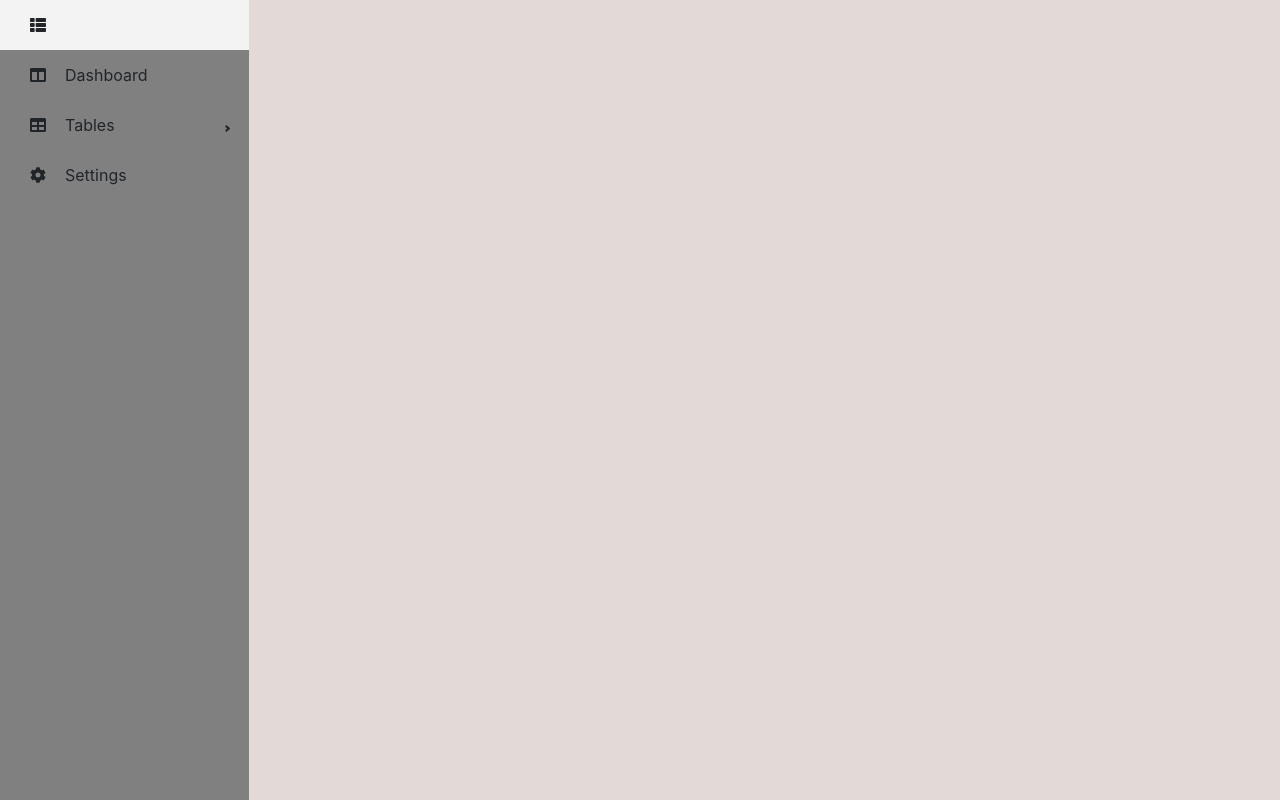
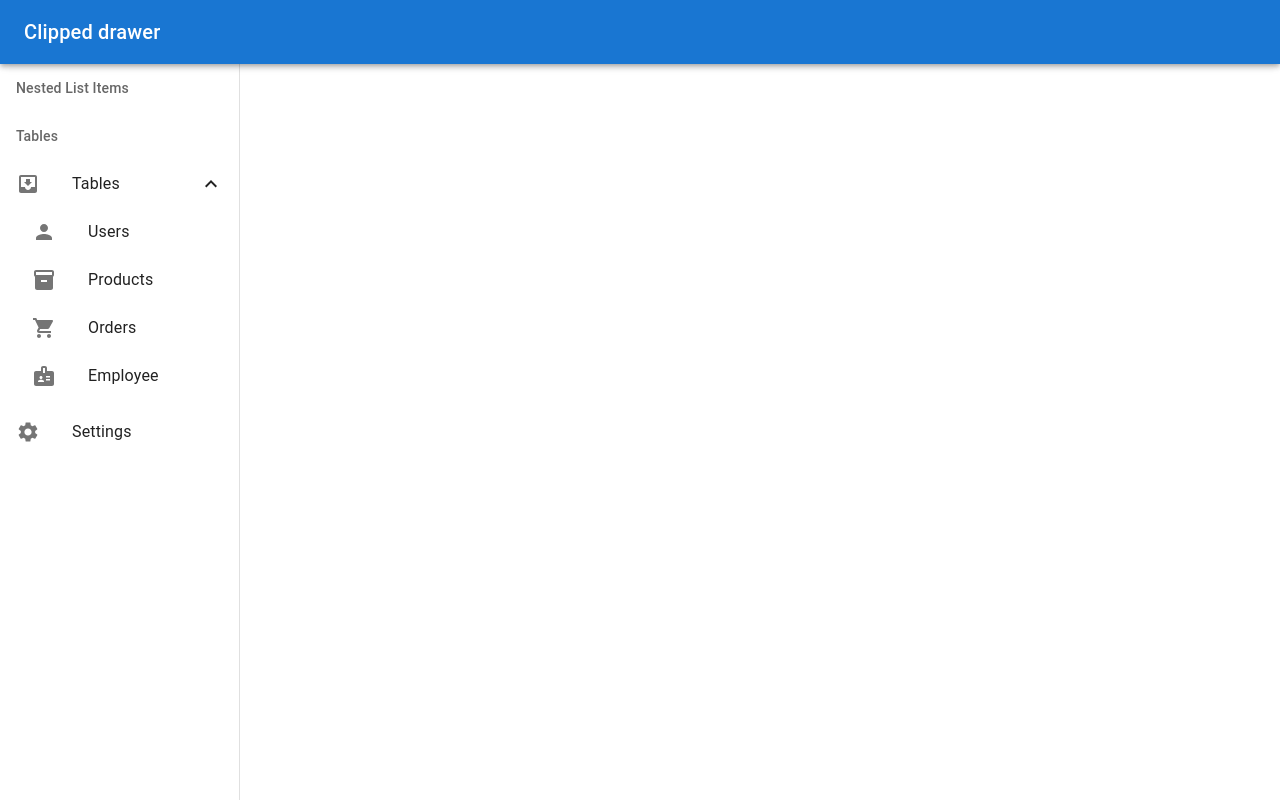
Before and after one commit to globalskye/ComputerStore-front-end, a React (Create React App) app: page /admin in a window 1280 px wide. Shown: the top 800 px of the page. Built offline with nearby package versions, Linux system fonts and the light colour scheme.

Commit message:
move admin layout to mui

```diff
--- a/src/components/SideBarView.tsx
+++ /dev/null
@@ -1,42 +0,0 @@
-import { useState } from 'react';
-import { FaCog, FaUserTie, FaColumns, FaThList, FaTable } from 'react-icons/fa';
-import { GrTransaction, GrUserWorker } from 'react-icons/gr';
-import { SiWheniwork } from 'react-icons/si';
-import { Menu, MenuItem, Sidebar, SubMenu } from 'react-pro-sidebar';
-import { useNavigate } from 'react-router-dom';
-
-const SidebarView: React.FC = () => {
-  const navigate = useNavigate();
-
-  const [collapsed, setCollapsed] = useState(false);
-
-  return (
-    <Sidebar style={{ height: '145vh' }} defaultCollapsed={collapsed} backgroundColor={'grey'}>
-      <Menu>
-        <MenuItem icon={<FaThList />} onClick={() => setCollapsed(!collapsed)} />
-      </Menu>
-
-      <Menu>
-        <MenuItem icon={<FaColumns />}> Dashboard</MenuItem>
-
-        <SubMenu label="Tables" icon={<FaTable />}>
-          <MenuItem icon={<FaUserTie />} onClick={() => navigate('/admin/users')}>
-            Users
-          </MenuItem>
-          <MenuItem icon={<SiWheniwork />} onClick={() => navigate('/admin/product')}>
-            Products
-          </MenuItem>
-          <MenuItem icon={<GrTransaction />} onClick={() => navigate('/admin/orders')}>
-            Orders
-          </MenuItem>
-          <MenuItem icon={<GrUserWorker />} onClick={() => navigate('/admin/employee')}>
-            Employee
-          </MenuItem>
-        </SubMenu>
-        <MenuItem icon={<FaCog />}>Settings</MenuItem>
-      </Menu>
-    </Sidebar>
-  );
-};
-
-export default SidebarView;
--- /dev/null
+++ b/src/components/molecules/SideBar.tsx
@@ -0,0 +1,142 @@
+import * as React from 'react';
+import { Link } from 'react-router-dom';
+import BadgeIcon from '@mui/icons-material/Badge';
+import ExpandLess from '@mui/icons-material/ExpandLess';
+import ExpandMore from '@mui/icons-material/ExpandMore';
+import Inventory2Icon from '@mui/icons-material/Inventory2';
+import InboxIcon from '@mui/icons-material/MoveToInbox';
+import PersonIcon from '@mui/icons-material/Person';
+import SettingsIcon from '@mui/icons-material/Settings';
+import ShoppingCartIcon from '@mui/icons-material/ShoppingCart';
+import Box from '@mui/material/Box';
+import Collapse from '@mui/material/Collapse';
+import List from '@mui/material/List';
+import ListItemButton from '@mui/material/ListItemButton';
+import ListItemIcon from '@mui/material/ListItemIcon';
+import ListItemText from '@mui/material/ListItemText';
+import ListSubheader from '@mui/material/ListSubheader';
+import Toolbar from '@mui/material/Toolbar';
+
+export interface MenuItem {
+  name: string;
+  subItems?: MenuItem[];
+  icon?: React.ReactNode;
+  path: string;
+}
+
+const menuItems: MenuItem[] = [
+  {
+    name: 'Tables',
+    path: '/admin',
+    subItems: [
+      {
+        name: 'Users',
+        icon: <PersonIcon />,
+        path: '/admin/users'
+      },
+      {
+        name: 'Products',
+        icon: <Inventory2Icon />,
+        path: '/admin/products'
+      },
+      {
+        name: 'Orders',
+        icon: <ShoppingCartIcon />,
+        path: '/admin/orders'
+      },
+      {
+        name: 'Employee',
+        icon: <BadgeIcon />,
+        path: '/admin/employee'
+      }
+    ]
+  },
+  {
+    name: 'Settings',
+    icon: <SettingsIcon />,
+    path: '/admin/settings'
+  }
+];
+
+const NestedMenu = ({ name, subItems }: { name: string; subItems: MenuItem[] }) => {
+  const [open, setOpen] = React.useState(true);
+
+  const handleClick = () => {
+    setOpen(!open);
+  };
+
+  return (
+    <Box sx={{ width: '100%', maxWidth: 360, bgcolor: 'background.paper' }}>
+      <List
+        component="nav"
+        aria-labelledby="nested-list-subheader"
+        subheader={
+          <ListSubheader component="div" id="nested-list-subheader">
+            {name}
+          </ListSubheader>
+        }>
+        <ListItemButton onClick={handleClick}>
+          <ListItemIcon>
+            <InboxIcon />
+          </ListItemIcon>
+          <ListItemText primary="Tables" />
+          {open ? <ExpandLess /> : <ExpandMore />}
+        </ListItemButton>
+        <Collapse in={open} timeout="auto" unmountOnExit>
+          <List component="div" disablePadding>
+            {subItems.map((item) => {
+              return (
+                <ListItemButton sx={{ pl: 4 }} key={item.name} component={Link} to={item.path}>
+                  <ListItemIcon>{item.icon}</ListItemIcon>
+                  <ListItemText primary={item.name} />
+                </ListItemButton>
+              );
+            })}
+          </List>
+        </Collapse>
+      </List>
+    </Box>
+  );
+};
+
+export interface MenuItemsProps {
+  menuItems: MenuItem[];
+}
+
+const MenuItems = ({ menuItems }: MenuItemsProps) => {
+  return (
+    <List
+      sx={{ width: '100%', maxWidth: 360, bgcolor: 'background.paper' }}
+      component="nav"
+      aria-labelledby="nested-list-subheader"
+      subheader={
+        <ListSubheader component="div" id="nested-list-subheader">
+          Nested List Items
+        </ListSubheader>
+      }>
+      {menuItems.map((item) => {
+        if (item.subItems) {
+          return <NestedMenu key={item.name} name={item.name} subItems={item.subItems} />;
+        } else {
+          return (
+            <ListItemButton key={item.name} component={Link} to={item.path}>
+              <ListItemIcon>{item.icon}</ListItemIcon>
+              <ListItemText primary={item.name} />
+            </ListItemButton>
+          );
+        }
+      })}
+    </List>
+  );
+};
+
+export const Sidebar = () => {
+  return (
+    <>
+      <Toolbar />
+      <Box sx={{ overflow: 'auto' }}>
+        <MenuItems menuItems={menuItems} />
+      </Box>
+    </>
+  );
+};
--- a/src/layouts/AdminLayout.tsx
+++ b/src/layouts/AdminLayout.tsx
@@ -1,17 +1,29 @@
-import 'bootstrap/dist/css/bootstrap.min.css';
-import React from 'react';
-import { useState, useEffect } from 'react';
+import { useEffect, useState } from 'react';
 import { Outlet } from 'react-router-dom';
+import AppBar from '@mui/material/AppBar';
+import Box from '@mui/material/Box';
+import CssBaseline from '@mui/material/CssBaseline';
+import Drawer from '@mui/material/Drawer';
+import Toolbar from '@mui/material/Toolbar';
+import Typography from '@mui/material/Typography';
 import EventBus from '../common/EventBus';
-import SidebarView from '../components/SideBarView';
+import { Sidebar } from '../components/molecules/SideBar';
 import * as AuthService from '../services/auth.service';
-import AppBar from '../shared/molecules/AppBar';
 import IUser from '../types/user.type';
 
-const AdminLayout: React.FC = () => {
+const drawerWidth = 240;
+
+const AdminLayout = () => {
   const [showModeratorBoard, setShowModeratorBoard] = useState<boolean>(false);
   const [showAdminBoard, setShowAdminBoard] = useState<boolean>(false);
   const [currentUser, setCurrentUser] = useState<IUser | undefined>(undefined);
+
+  const logOut = () => {
+    AuthService.logout();
+    setShowModeratorBoard(false);
+    setShowAdminBoard(false);
+    setCurrentUser(undefined);
+  };
 
   useEffect(() => {
     const user = AuthService.getCurrentUser();
@@ -29,26 +41,30 @@ const AdminLayout: React.FC = () => {
     };
   }, []);
 
-  const logOut = () => {
-    AuthService.logout();
-    setShowModeratorBoard(false);
-    setShowAdminBoard(false);
-    setCurrentUser(undefined);
-  };
-
   return (
-    <div>
-      <>
-        <div className="row">
-          <div className="col-2">
-            <SidebarView></SidebarView>
-          </div>
-          <div className="col-10" style={{ backgroundColor: '#E3DAD8' }}>
-            <Outlet />
-          </div>
-        </div>
-      </>
-    </div>
+    <Box sx={{ display: 'flex' }}>
+      <CssBaseline />
+      <AppBar position="fixed" sx={{ zIndex: (theme) => theme.zIndex.drawer + 1 }}>
+        <Toolbar>
+          <Typography variant="h6" noWrap component="div">
+            Clipped drawer
+          </Typography>
+        </Toolbar>
+      </AppBar>
+      <Drawer
+        variant="permanent"
+        sx={{
+          width: drawerWidth,
+          flexShrink: 0,
+          [`& .MuiDrawer-paper`]: { width: drawerWidth, boxSizing: 'border-box' }
+        }}>
+        <Sidebar />
+      </Drawer>
+      <Box component="main" sx={{ flexGrow: 1, p: 3 }}>
+        <Toolbar />
+        <Outlet />
+      </Box>
+    </Box>
   );
 };
 
--- a/src/layouts/UserLayout.tsx
+++ b/src/layouts/UserLayout.tsx
@@ -3,9 +3,8 @@ import React from 'react';
 import { useState, useEffect } from 'react';
 import { Outlet } from 'react-router-dom';
 import EventBus from '../common/EventBus';
-import SidebarView from '../components/SideBarView';
+import AppBar from '../components/molecules/AppBar';
 import * as AuthService from '../services/auth.service';
-import AppBar from '../shared/molecules/AppBar';
 import IUser from '../types/user.type';
 
 const UserLayout: React.FC = () => {
--- a/src/router/index.tsx
+++ b/src/router/index.tsx
@@ -24,7 +24,7 @@ const router = createBrowserRouter([
     children: [
       { path: 'users', element: <AdminUsers /> },
       { path: 'employee', element: <AdminEmployee /> },
-      { path: 'product', element: <AdminProducts /> }
+      { path: 'products', element: <AdminProducts /> }
     ]
   }
 ]);
```
Also changed, not shown: src/components/molecules/AppBar.tsx (renamed from src/shared/molecules/AppBar.tsx).
